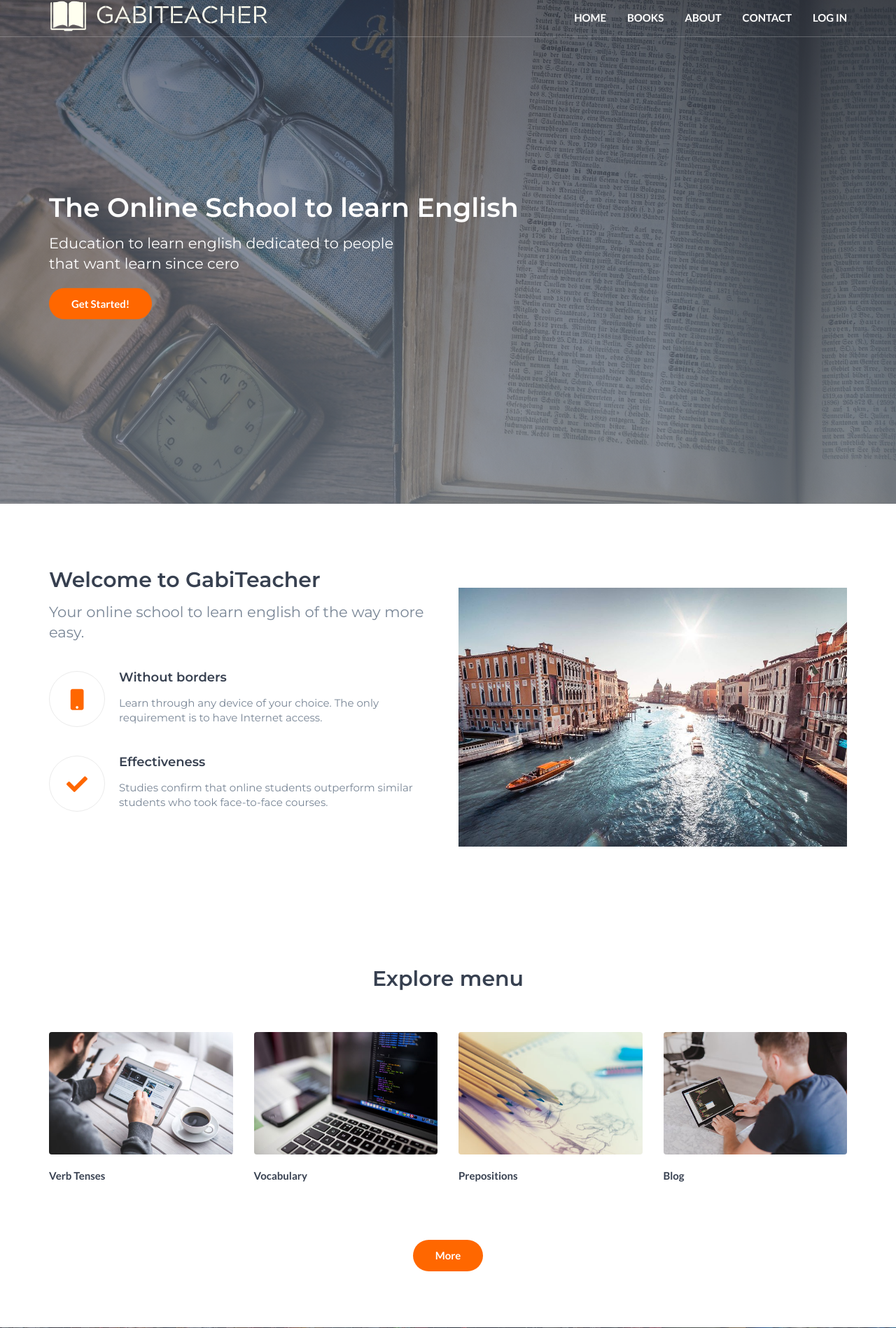
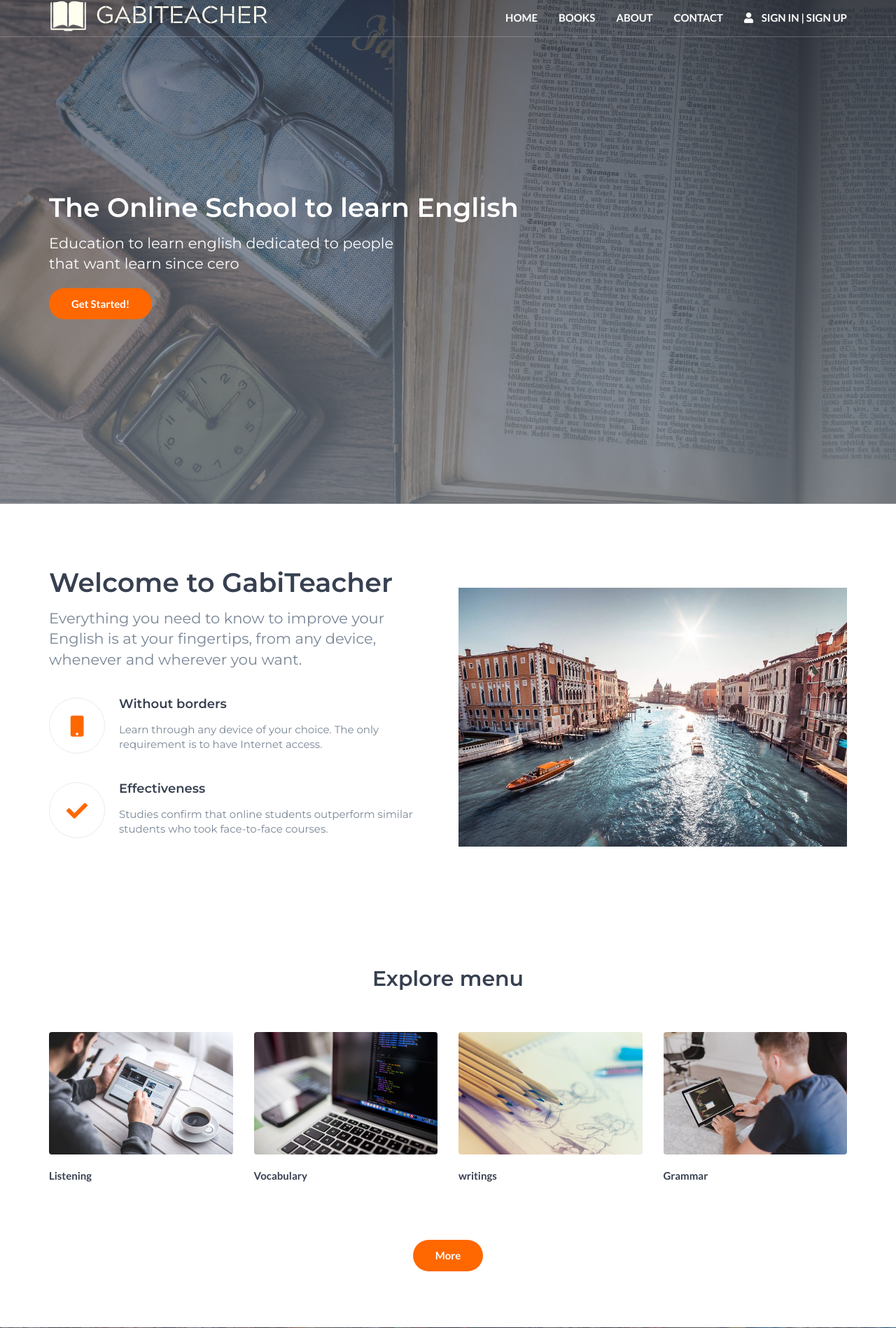
Before and after one commit to LeoD-E1/GabiTeacher, a Flask app: template templates/index.html in a window 1280 px wide. Shown: the top 1898 px of the page at 70% size. Run offline with Flask 2, Linux system fonts and the light colour scheme; the template is opened without the code that fills it, so the values that code supplies are empty; parts of the project's set-up code (start-up, migrations or seed data) failed here and were passed over.

Commit message:
Cambios en layout e index

```diff
--- a/public/css/style.css
+++ b/public/css/style.css
@@ -373,7 +373,7 @@ textarea:focus {
 .navbar-toggle>span:after {
     height: 2px;
     width: 25px;
-    background-color: #374050;
+    background-color: #FF6700;
 }
 
 .navbar-toggle>span:before {
@@ -1342,61 +1342,3 @@ textarea:focus {
         margin-left: 0px;
     }
 }
-
-
-/*------------------------------------*\
-	Preloader
-\*------------------------------------*/
-
-#preloader {
-    position: fixed;
-    left: 0;
-    right: 0;
-    top: 0;
-    bottom: 0;
-    background-color: #FFF;
-    z-index: 9999;
-}
-
-#preloader .preloader {
-    position: absolute;
-    left: 50%;
-    top: 50%;
-    -webkit-transform: translate(-50%, -50%);
-    -ms-transform: translate(-50%, -50%);
-    transform: translate(-50%, -50%);
-}
-
-#preloader .preloader:after {
-    content: "";
-    display: block;
-    width: 40px;
-    height: 40px;
-    border: 1px solid #EBEBEB;
-    border-top: 1px solid #FF6700;
-    border-radius: 50%;
-    -webkit-animation: 1s preloader linear infinite;
-    animation: 1s preloader linear infinite;
-}
-
-@-webkit-keyframes preloader {
-    from {
-        -webkit-transform: rotate(0deg);
-        transform: rotate(0deg);
-    }
-    to {
-        -webkit-transform: rotate(360deg);
-        transform: rotate(360deg);
-    }
-}
-
-@keyframes preloader {
-    from {
-        -webkit-transform: rotate(0deg);
-        transform: rotate(0deg);
-    }
-    to {
-        -webkit-transform: rotate(360deg);
-        transform: rotate(360deg);
-    }
-}
--- a/templates/index.html
+++ b/templates/index.html
@@ -38,8 +38,9 @@
 
             <div class="col-md-6">
                 <div class="section-header">
-                    <h2>Welcome to GabiTeacher</h2>
-                    <p class="lead">Your online school to learn english of the way more easy.</p>
+                    <h1>Welcome to GabiTeacher</h1>
+                    <p class="lead">Everything you need to know to improve your English is at your fingertips, from any device, whenever and wherever you want.
+                    </p>
                 </div>
 
                 <!-- feature -->
@@ -105,7 +106,7 @@
                             <img src="../public/img/course01.jpg">
                             <i class="course-link-icon fa fa-link"></i>
                         </a>
-                        <a class="course-title" href="#">Verb Tenses</a>
+                        <a class="course-title" href="#">Listening</a>
 
                     </div>
                 </div>
@@ -131,7 +132,7 @@
                             <img src="../public/img/course03.jpg" alt="">
                             <i class="course-link-icon fa fa-link"></i>
                         </a>
-                        <a class="course-title" href="#">Prepositions</a>
+                        <a class="course-title" href="#">writings</a>
 
                     </div>
                 </div>
@@ -143,7 +144,7 @@
                             <img src="../public/img/course04.jpg" alt="">
                             <i class="course-link-icon fa fa-link"></i>
                         </a>
-                        <a class="course-title" href="#">Blog</a>
+                        <a class="course-title" href="#">Grammar</a>
 
                     </div>
                 </div>
--- a/templates/layout.html
+++ b/templates/layout.html
@@ -49,8 +49,7 @@
                     <!--<li><a href="blog.html">Menu</a></li>-->
                     <li><a href="#">About</a></li>
                     <li><a href="{{ url_for('contact') }}">Contact</a></li>
-                    <!--<li><a><i class="fas fa-search"></i></a></li>-->
-                    <li><a href="{{ url_for('login')}}">Log in</a>
+                    <li><a href="{{ url_for('login')}}"><i class="fas fa-user"></i> &nbsp;&nbsp; Sign in | Sign up</a>
                 </ul>
             </nav>
             <!-- /Navigation -->
@@ -88,7 +87,7 @@
                         <!--<li><a href="blog.html">Menu</a></li>-->
                         <li><a href="#">About</a></li>
                         <li><a href="{{ url_for('contact') }}">Contact</a></li>
-                        <li><a href="{{ url_for('login')}}">Log in</a>
+                        <li><a href="{{ url_for('login')}}"><i class="fas fa-user"></i> &nbsp;&nbsp; Sign in | Sign up</a>
                     </ul>
                 </div>
                 <!-- /footer nav -->
@@ -130,12 +129,6 @@
     <!-- /Footer -->
     {% endblock %}
 
-    <!-- preloader -->
-    <div id='preloader'>
-        <div class='preloader'></div>
-    </div>
-    <!-- /preloader -->
-
     <!-- jQuery Plugins -->
     <script type="text/javascript" src="../public/js/jquery.min.js"></script>
     <script type="text/javascript" src="../public/js/bootstrap.min.js"></script>
```
Also changed, not shown: public/img/logotipo.png (added).
